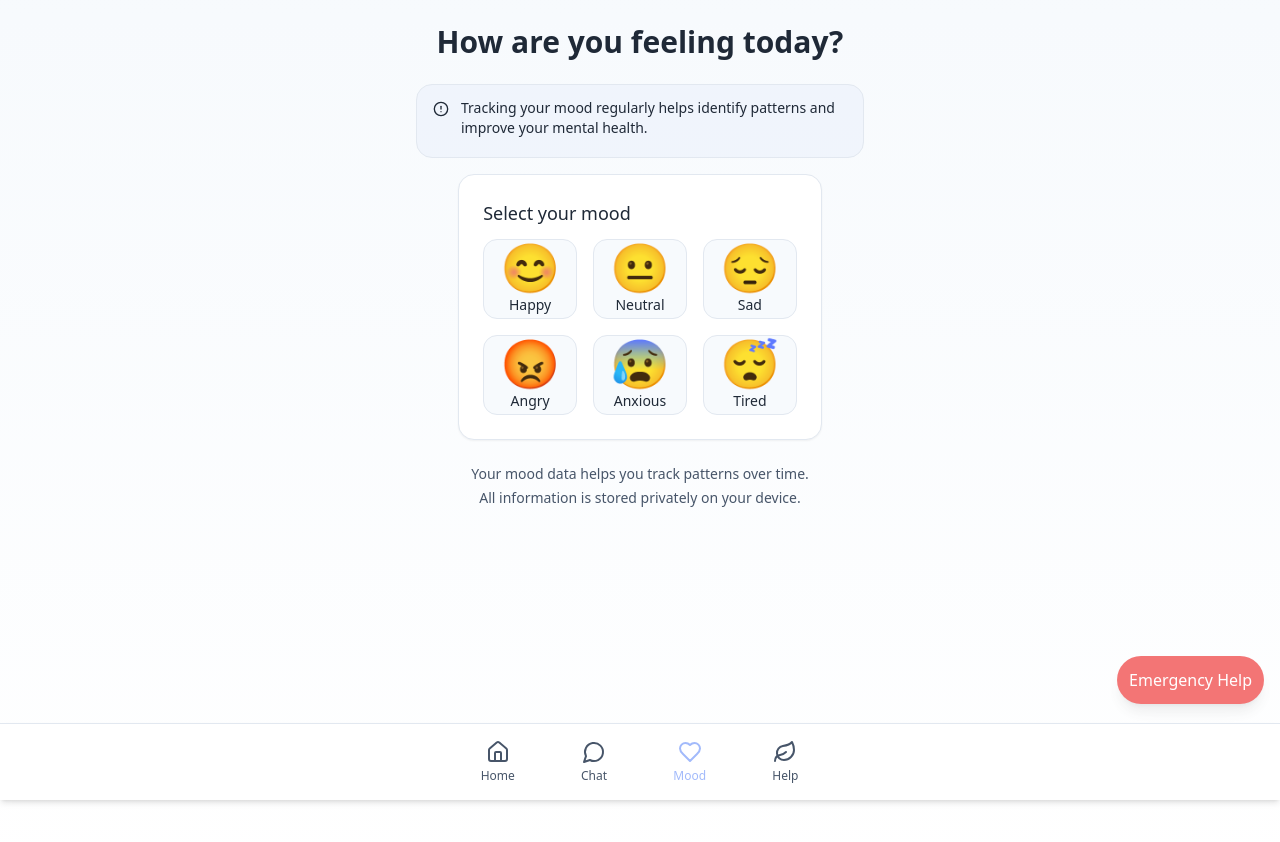
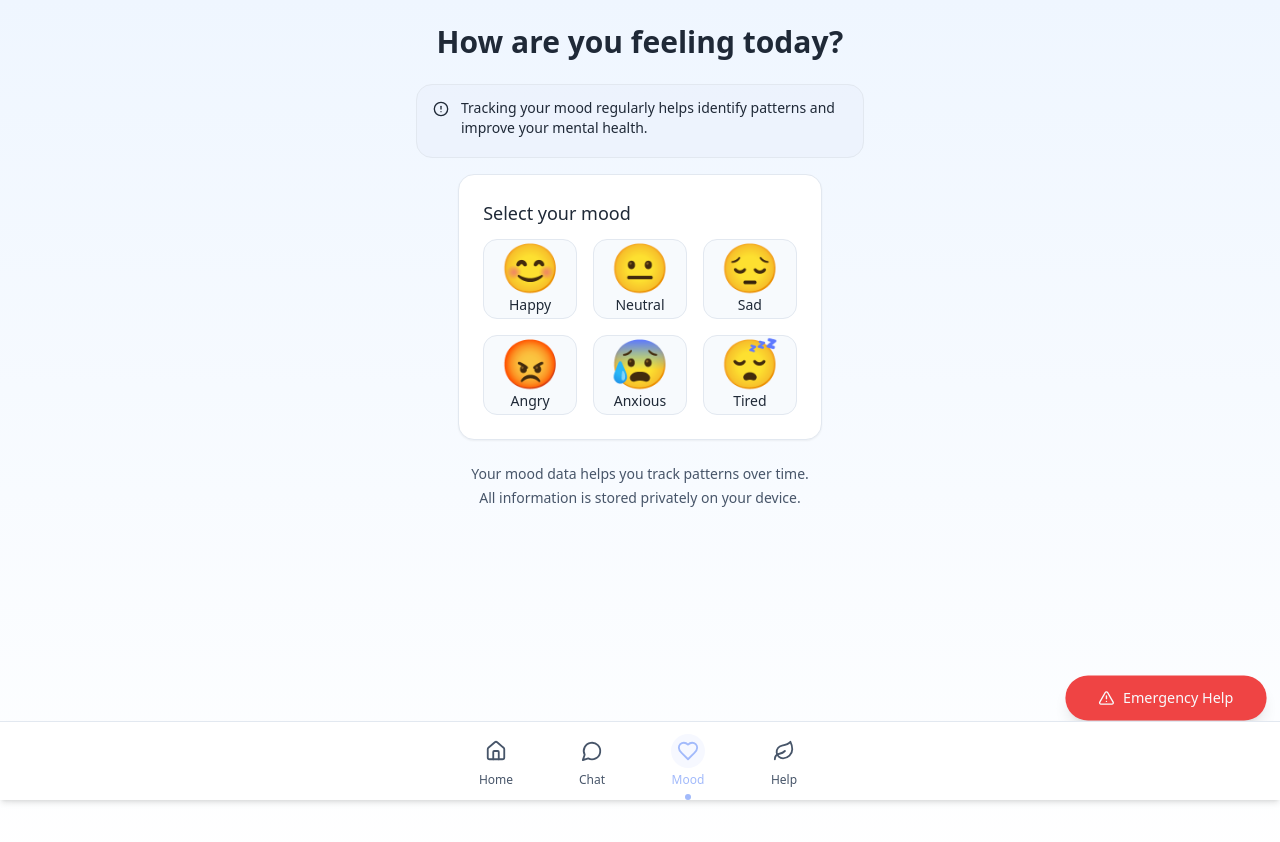
Before and after one commit to Pramis123/mindcare-connect-app, a React (Vite) app: page /mood in a window 1280 px wide. Shown: the top 842 px of the page. Built offline with nearby package versions, Linux system fonts and the light colour scheme.

Commit message:
Update dependencies and Layout component

```diff
--- a/package.json
+++ b/package.json
@@ -48,6 +48,7 @@
     "cmdk": "^1.0.0",
     "date-fns": "^3.6.0",
     "embla-carousel-react": "^8.3.0",
+    "framer-motion": "^12.9.2",
     "input-otp": "^1.2.4",
     "lucide-react": "^0.462.0",
     "next-themes": "^0.3.0",
--- a/src/components/Layout.tsx
+++ b/src/components/Layout.tsx
@@ -1,7 +1,8 @@
 import { ReactNode } from "react";
 import { Link, useLocation } from "react-router-dom";
-import { Home, MessageCircle, Heart, Leaf } from "lucide-react";
+import { Home, MessageCircle, Heart, Leaf, AlertTriangle } from "lucide-react";
 import { Button } from "@/components/ui/button";
+import { cn } from "@/lib/utils";
 
 interface LayoutProps {
   children: ReactNode;
@@ -18,7 +19,7 @@ const Layout = ({ children, hideNav, hideCrisisButton, pageTitle }: LayoutProps)
   const showCrisisButton = !hideCrisisButton && location.pathname !== "/crisis";
 
   return (
-    <div className="flex flex-col min-h-screen bg-gradient-soft">
+    <div className="flex flex-col min-h-screen bg-gradient-to-b from-blue-50 to-white">
       {pageTitle && (
         <header className="py-4 px-4 border-b border-slate-200 bg-white/80 backdrop-blur-sm">
           <h1 className="text-2xl font-bold text-center">{pageTitle}</h1>
@@ -30,21 +31,45 @@ const Layout = ({ children, hideNav, hideCrisisButton, pageTitle }: LayoutProps)
       </main>
 
       {showCrisisButton && (
-        <Link to="/crisis" aria-label="Get emergency help" className="crisis-button touch-target">
-          <span>Emergency Help</span>
-        </Link>
+        <div className="fixed bottom-20 right-4 z-40 animate-pulse-subtle">
+          <Button
+            variant="destructive"
+            size="lg"
+            className="rounded-full shadow-lg flex items-center gap-2 transition-transform hover:scale-105"
+            asChild
+          >
+            <Link to="/crisis" aria-label="Get emergency help">
+              <AlertTriangle size={18} />
+              <span>Emergency Help</span>
+            </Link>
+          </Button>
+        </div>
       )}
 
       {!hideNav && (
         <nav className="fixed bottom-0 left-0 right-0 bg-white border-t border-slate-200 py-2 shadow-md z-40">
           <div className="container max-w-md mx-auto flex justify-around">
-            <NavLink to="/" icon={<Home size={24} />} label="Home" isActive={isActive("/")} />
-            <NavLink to="/chatbot" icon={<MessageCircle size={24} />} label="Chat" isActive={isActive("/chatbot")} />
-            <NavLink to="/mood" icon={<Heart size={24} />} label="Mood" isActive={isActive("/mood")} />
-            <NavLink to="/self-help" icon={<Leaf size={24} />} label="Help" isActive={isActive("/self-help")} />
+            <NavLink to="/" icon={<Home size={22} />} label="Home" isActive={isActive("/")} />
+            <NavLink to="/chatbot" icon={<MessageCircle size={22} />} label="Chat" isActive={isActive("/chatbot")} />
+            <NavLink to="/mood" icon={<Heart size={22} />} label="Mood" isActive={isActive("/mood")} />
+            <NavLink to="/self-help" icon={<Leaf size={22} />} label="Help" isActive={isActive("/self-help")} />
           </div>
         </nav>
       )}
+
+      {/* Global animations */}
+      <style>
+        {`
+          @keyframes pulse-subtle {
+            0%, 100% { transform: scale(1); }
+            50% { transform: scale(1.05); }
+          }
+
+          .animate-pulse-subtle {
+            animation: pulse-subtle 2s infinite ease-in-out;
+          }
+        `}
+      </style>
     </div>
   );
 };
@@ -58,18 +83,30 @@ interface NavLinkProps {
 }
 
 const NavLink = ({ to, icon, label, isActive, isEmergency }: NavLinkProps) => {
-  const baseClasses = "flex flex-col items-center p-2 transition-colors duration-200 touch-target";
-  const activeClasses = isActive ? "text-primary" : "text-slate-600 hover:text-primary";
-  const emergencyClasses = isEmergency ? "text-destructive hover:text-destructive" : "";
-
   return (
     <Link
       to={to}
-      className={`${baseClasses} ${isActive ? activeClasses : emergencyClasses || activeClasses}`}
+      className={cn(
+        "flex flex-col items-center py-1 px-3 rounded-lg transition-all duration-200 touch-target",
+        isActive
+          ? "text-primary relative after:content-[''] after:absolute after:bottom-[-0.5rem] after:left-1/2 after:transform after:-translate-x-1/2 after:w-1.5 after:h-1.5 after:bg-primary after:rounded-full"
+          : "text-slate-600 hover:text-primary/80 hover:bg-slate-50",
+        isEmergency && "text-destructive hover:text-destructive/80"
+      )}
       aria-current={isActive ? "page" : undefined}
     >
-      {icon}
-      <span className="text-xs mt-1 font-medium">{label}</span>
+      <div className={cn(
+        "p-1.5 rounded-full transition-colors",
+        isActive ? "bg-primary/10" : "bg-transparent"
+      )}>
+        {icon}
+      </div>
+      <span className={cn(
+        "text-xs mt-1",
+        isActive ? "font-medium" : "font-normal"
+      )}>
+        {label}
+      </span>
     </Link>
   );
 };
```
Also changed, not shown: 1 other file (tests, documents, lock files or other folders).
